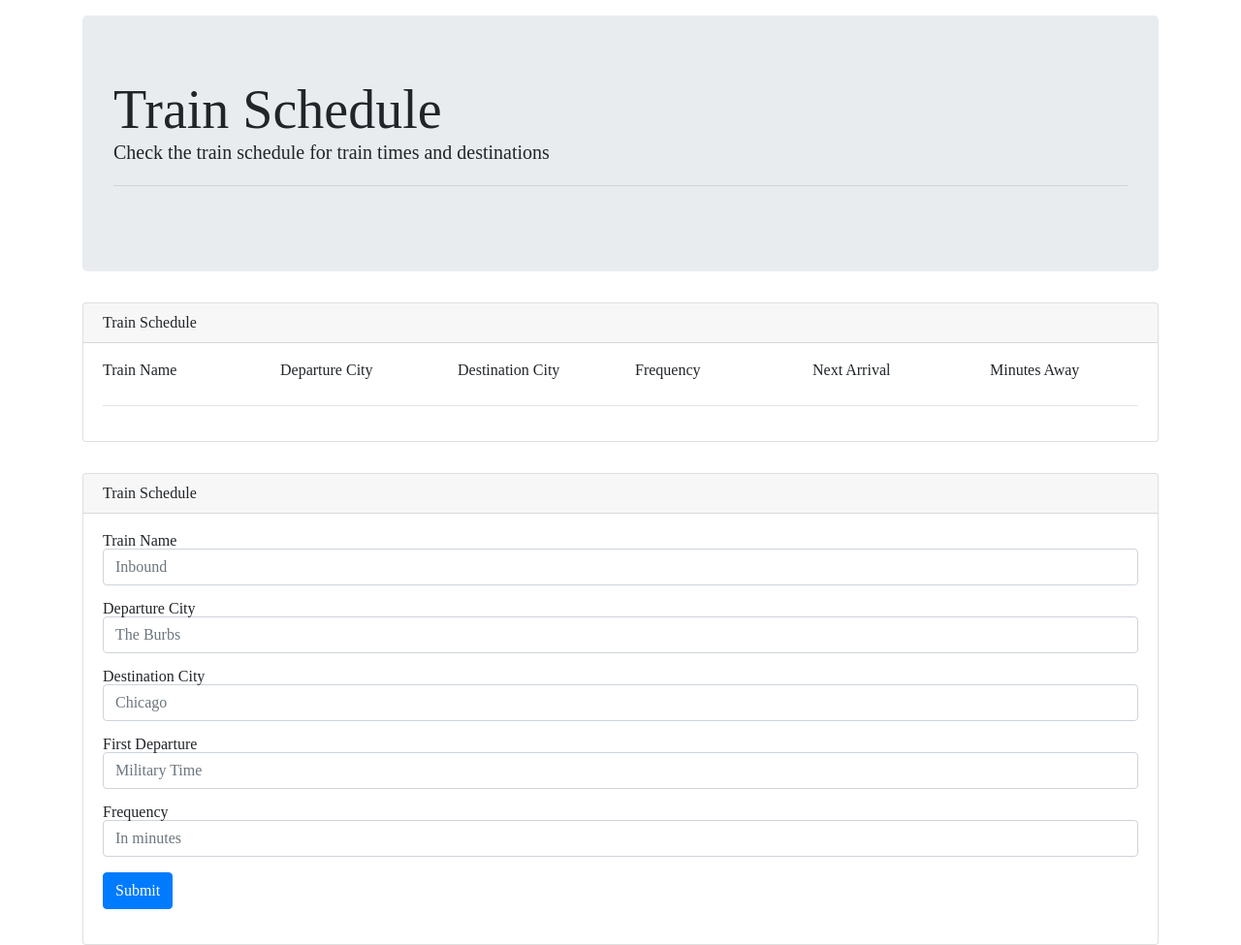
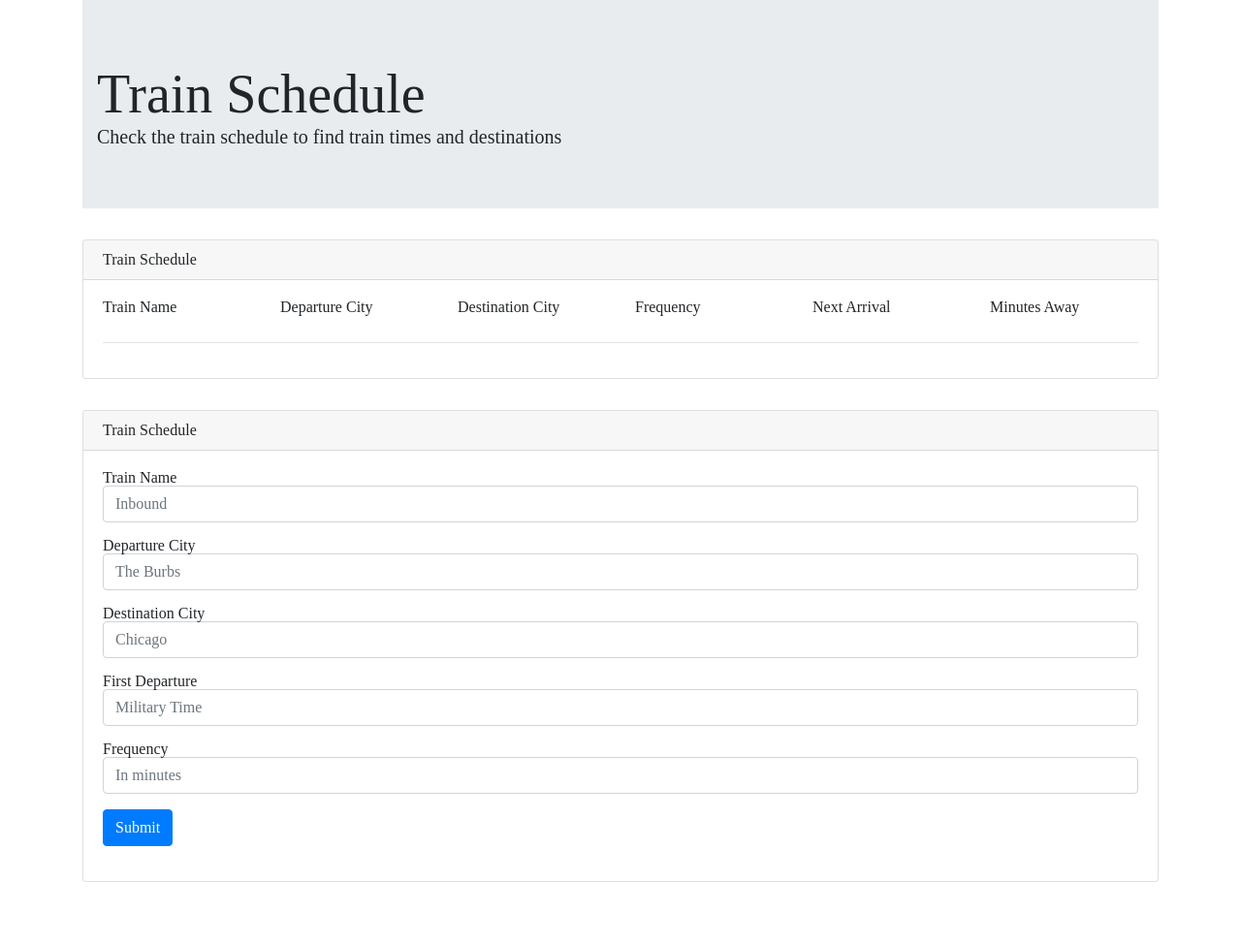
Before and after one commit to ktburns214/Train-Activity, a plain HTML site: page index.html in a window 1280 px wide. Shown: the whole page at 97% size. After the commit the page ends 910 px from the top, so only its background shows below. Drawn offline with nearby package versions, Linux system fonts and the light colour scheme.

Commit message:
final commit
removal of pseudo-code, a fwe other last items

```diff
--- a/index.html
+++ b/index.html
@@ -9,42 +9,13 @@
     <link rel="stylesheet" type="text/css" href="reset.css">
     <script src="app.js"></script>
 
-<!-- <div class="jumbotron jumbotron-fluid">
+<div class="container">
+<div class="jumbotron jumbotron-fluid">
   <div class="container">
     <h1 class="display-4">Train Schedule</h1>
     <p class="lead">Check the train schedule to find train times and destinations</p>
   </div>
 </div>
-
-<table class="table table-striped">
-  <thead>
-    <tr>
-      <th scope="col">Train Time</th>
-      <th scope="col">Destination</th>
-      <th scope="col">Frequency (min.)</th>
-      <th scope="col">Next Arrival</th>
-      <th scope="col">Minutes Away</th>
-    </tr>
-  </thead>
-  <tbody>
-    <tr>
-      <th scope="row">1</th>
-      <td>Mark</td>
-      <td>Otto</td>
-      <td>@mdo</td>
-      <td>X</td>
-    </tr>
-  </tbody>
-</table> -->
-
-
-<div class="container">
-  <br>
-  <div class="jumbotron">
-      <h1 class="display-4">Train Schedule</h1>
-      <p class="lead">Check the train schedule for train times and destinations</p>
-      <hr class="my-4">
-  </div>
 
   <div class="card">
       <div class="card-header">
```
